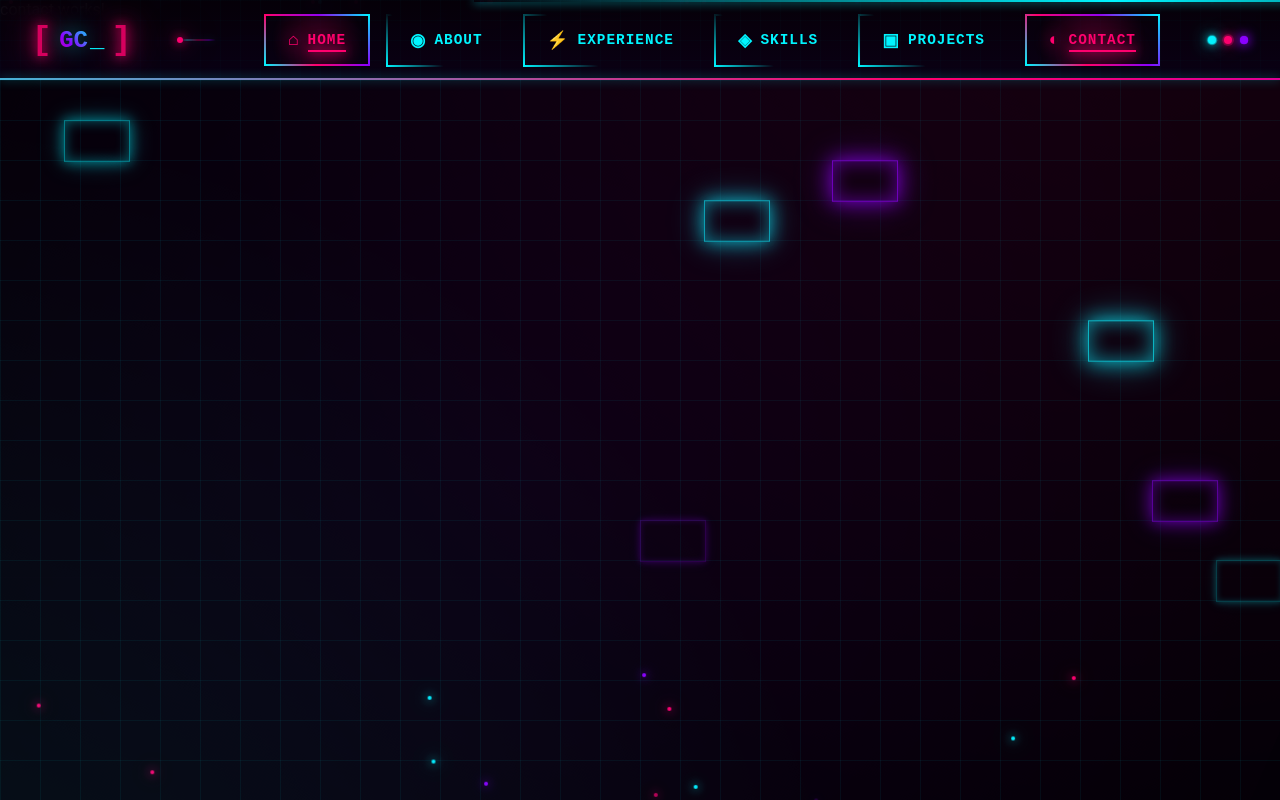
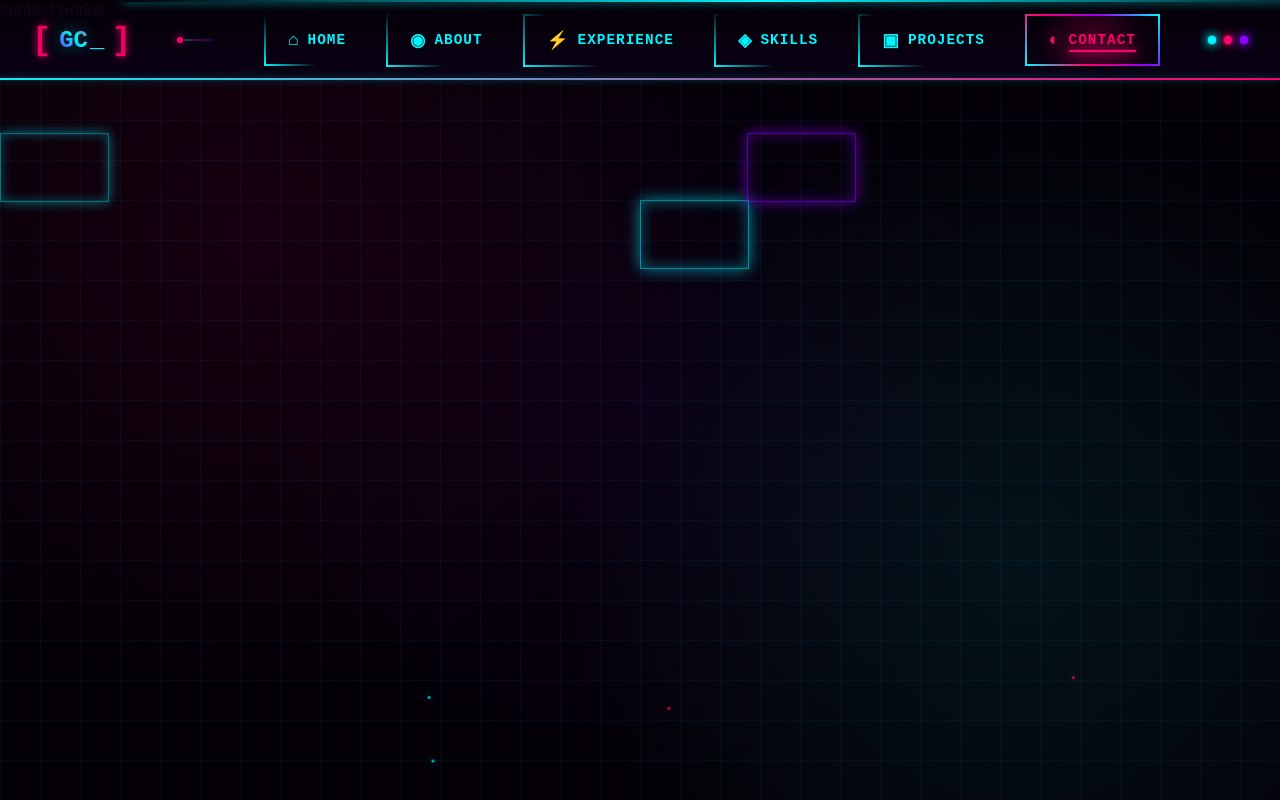
Before and after one commit to Garbi-Collector/garbi-collector.github.io, an Angular app: page /contact in a window 1280 px wide. Built offline with nearby package versions, Linux system fonts and the light colour scheme.

Commit message:
optimizacion de carga

```diff
--- a/package.json
+++ b/package.json
@@ -7,7 +7,7 @@
     "build": "ng build",
     "watch": "ng build --watch --configuration development",
     "test": "ng test",
-    "deploy:gh": "ng build --output-path dist/garbi-collector.github.io --base-href \"https://garbi-collector.github.io/garbi-collector.github.io/\" && npx angular-cli-ghpages --dir=dist/garbi-collector.github.io/browser"
+    "deploy:gh": "ng build --configuration production --base-href \"/\" && npx angular-cli-ghpages --dir=dist/garbi-collector.github.io/browser"
   },
   "private": true,
   "dependencies": {
--- a/src/app/background/background/background.component.scss
+++ b/src/app/background/background/background.component.scss
@@ -12,7 +12,7 @@
   overflow: hidden;
 }
 
-// Grid 3D con cubos que se levantan
+// Grid 3D con cubos que se levantan - OPTIMIZADO
 .grid-3d {
   position: absolute;
   top: 0;
@@ -20,8 +20,8 @@
   width: 100%;
   height: 100%;
   display: grid;
-  grid-template-columns: repeat(20, 1fr);
-  grid-template-rows: repeat(20, 1fr);
+  grid-template-columns: repeat(12, 1fr); // ✅ Reducido de 20 a 12
+  grid-template-rows: repeat(12, 1fr); // ✅ Reducido de 20 a 12
   pointer-events: none;
 
   .grid-cube {
@@ -30,6 +30,7 @@
     position: relative;
     transform-style: preserve-3d;
     animation: cube-rise infinite ease-in-out;
+    will-change: transform; // ✅ Optimización GPU
 
     &::before {
       content: '';
@@ -42,27 +43,22 @@
       border: 1px solid transparent;
       transform: translateZ(0);
       transition: all 0.3s ease;
+      will-change: border-color, box-shadow; // ✅ Optimización GPU
     }
 
     &.cyan::before {
-      border-color: rgba(0, 245, 255, 0);
-      box-shadow: inset 0 0 20px rgba(0, 245, 255, 0);
       animation: glow-cyan-border infinite ease-in-out;
       animation-duration: inherit;
       animation-delay: inherit;
     }
 
     &.pink::before {
-      border-color: rgba(255, 0, 110, 0);
-      box-shadow: inset 0 0 20px rgba(255, 0, 110, 0);
       animation: glow-pink-border infinite ease-in-out;
       animation-duration: inherit;
       animation-delay: inherit;
     }
 
     &.purple::before {
-      border-color: rgba(139, 0, 255, 0);
-      box-shadow: inset 0 0 20px rgba(139, 0, 255, 0);
       animation: glow-purple-border infinite ease-in-out;
       animation-duration: inherit;
       animation-delay: inherit;
@@ -75,59 +71,50 @@
     transform: translateZ(0) rotateX(0deg);
   }
   50% {
-    transform: translateZ(30px) rotateX(10deg);
+    transform: translateZ(20px) rotateX(5deg); // ✅ Reducido de 30px a 20px
   }
 }
 
 @keyframes glow-cyan-border {
   0%, 100% {
     border-color: rgba(0, 245, 255, 0);
-    box-shadow:
-      inset 0 0 0 rgba(0, 245, 255, 0),
-      0 0 0 rgba(0, 245, 255, 0);
+    box-shadow: inset 0 0 0 rgba(0, 245, 255, 0);
   }
   50% {
-    border-color: rgba(0, 245, 255, 0.8);
+    border-color: rgba(0, 245, 255, 0.6); // ✅ Reducido de 0.8 a 0.6
     box-shadow:
-      inset 0 0 20px rgba(0, 245, 255, 0.6),
-      0 0 20px rgba(0, 245, 255, 0.8),
-      0 0 40px rgba(0, 245, 255, 0.4);
+      inset 0 0 15px rgba(0, 245, 255, 0.4), // ✅ Reducido blur
+      0 0 15px rgba(0, 245, 255, 0.6);
   }
 }
 
 @keyframes glow-pink-border {
   0%, 100% {
     border-color: rgba(255, 0, 110, 0);
-    box-shadow:
-      inset 0 0 0 rgba(255, 0, 110, 0),
-      0 0 0 rgba(255, 0, 110, 0);
+    box-shadow: inset 0 0 0 rgba(255, 0, 110, 0);
   }
   50% {
-    border-color: rgba(255, 0, 110, 0.8);
+    border-color: rgba(255, 0, 110, 0.6);
     box-shadow:
-      inset 0 0 20px rgba(255, 0, 110, 0.6),
-      0 0 20px rgba(255, 0, 110, 0.8),
-      0 0 40px rgba(255, 0, 110, 0.4);
+      inset 0 0 15px rgba(255, 0, 110, 0.4),
+      0 0 15px rgba(255, 0, 110, 0.6);
   }
 }
 
 @keyframes glow-purple-border {
   0%, 100% {
     border-color: rgba(139, 0, 255, 0);
-    box-shadow:
-      inset 0 0 0 rgba(139, 0, 255, 0),
-      0 0 0 rgba(139, 0, 255, 0);
+    box-shadow: inset 0 0 0 rgba(139, 0, 255, 0);
   }
   50% {
-    border-color: rgba(139, 0, 255, 0.8);
+    border-color: rgba(139, 0, 255, 0.6);
     box-shadow:
-      inset 0 0 20px rgba(139, 0, 255, 0.6),
-      0 0 20px rgba(139, 0, 255, 0.8),
-      0 0 40px rgba(139, 0, 255, 0.4);
+      inset 0 0 15px rgba(139, 0, 255, 0.4),
+      0 0 15px rgba(139, 0, 255, 0.6);
   }
 }
 
-// Líneas de escaneo estilo CRT
+// Líneas de escaneo estilo CRT - OPTIMIZADO
 .scan-lines {
   position: absolute;
   top: 0;
@@ -136,14 +123,15 @@
   height: 100%;
   background: repeating-linear-gradient(
       0deg,
-      rgba(0, 0, 0, 0.15),
-      rgba(0, 0, 0, 0.15) 1px,
+      rgba(0, 0, 0, 0.1), // ✅ Reducido de 0.15 a 0.1
+      rgba(0, 0, 0, 0.1) 1px,
       transparent 1px,
       transparent 2px
   );
   pointer-events: none;
-  opacity: 0.3;
-  animation: scan-move 8s linear infinite;
+  opacity: 0.2; // ✅ Reducido de 0.3 a 0.2
+  animation: scan-move 10s linear infinite; // ✅ Aumentado de 8s a 10s
+  will-change: transform; // ✅ Optimización GPU
 }
 
 @keyframes scan-move {
@@ -155,7 +143,7 @@
   }
 }
 
-// Partículas LED
+// Partículas LED - OPTIMIZADO
 .led-particles {
   position: absolute;
   top: 0;
@@ -166,24 +154,25 @@
 
   .particle {
     position: absolute;
-    width: 4px;
-    height: 4px;
+    width: 3px; // ✅ Reducido de 4px a 3px
+    height: 3px;
     border-radius: 50%;
     animation: particle-float infinite ease-in-out;
+    will-change: transform, opacity; // ✅ Optimización GPU
 
     &.cyan {
       background: $neon-cyan;
-      box-shadow: 0 0 10px $neon-cyan, 0 0 20px $neon-cyan;
+      box-shadow: 0 0 8px $neon-cyan; // ✅ Reducido blur de 10px a 8px
     }
 
     &.pink {
       background: $neon-pink;
-      box-shadow: 0 0 10px $neon-pink, 0 0 20px $neon-pink;
+      box-shadow: 0 0 8px $neon-pink;
     }
 
     &.purple {
       background: $neon-purple;
-      box-shadow: 0 0 10px $neon-purple, 0 0 20px $neon-purple;
+      box-shadow: 0 0 8px $neon-purple;
     }
   }
 }
@@ -194,13 +183,22 @@
     opacity: 0;
   }
   10% {
-    opacity: 1;
+    opacity: 0.8; // ✅ Reducido de 1 a 0.8
   }
   90% {
-    opacity: 1;
+    opacity: 0.8;
   }
   100% {
     transform: translateY(-100px) translateX(100px);
     opacity: 0;
   }
 }
+
+// ✅ Media query para reducir animaciones en dispositivos de bajo rendimiento
+@media (prefers-reduced-motion: reduce) {
+  .grid-cube,
+  .scan-lines,
+  .particle {
+    animation: none !important;
+  }
+}
--- a/src/app/background/background/background.component.ts
+++ b/src/app/background/background/background.component.ts
@@ -37,7 +37,7 @@ export class BackgroundComponent implements OnInit, OnDestroy {
   }
 
   generateParticles() {
-    const particleCount = 30;
+    const particleCount = 15; // ✅ Reducido de 30 a 15
     const colors = ['cyan', 'pink', 'purple'];
 
     for (let i = 0; i < particleCount; i++) {
@@ -51,16 +51,16 @@ export class BackgroundComponent implements OnInit, OnDestroy {
   }
 
   generateGridCubes() {
-    const cubeCount = 12;
+    const cubeCount = 6; // ✅ Reducido de 12 a 6
     const colors = ['cyan', 'pink', 'purple'];
-    const gridSize = 20;
+    const gridSize = 12; // ✅ Reducido de 20x20 a 12x12 (144 elementos en lugar de 400)
 
     for (let i = 0; i < cubeCount; i++) {
       this.gridCubes.push({
         row: Math.floor(Math.random() * gridSize),
         col: Math.floor(Math.random() * gridSize),
         animationDelay: `${Math.random() * 8}s`,
-        animationDuration: `${3 + Math.random() * 3}s`,
+        animationDuration: `${4 + Math.random() * 2}s`, // ✅ Duración más corta
         color: colors[Math.floor(Math.random() * colors.length)]
       });
     }
--- a/src/app/components/nav-button/nav-button.component.html
+++ b/src/app/components/nav-button/nav-button.component.html
@@ -1,6 +1,7 @@
 <a
   [routerLink]="route"
   routerLinkActive="active"
+  [routerLinkActiveOptions]="{ exact: true }"
   class="nav-button">
   <span class="nav-button-border"></span>
   <span class="nav-button-content">
--- a/src/app/layouts/topbar/topbar.component.scss
+++ b/src/app/layouts/topbar/topbar.component.scss
@@ -9,7 +9,7 @@
   z-index: 1000;
   transition: all $transition-medium;
 
-  // Efectos de fondo
+  // Efectos de fondo - OPTIMIZADO
   .topbar-bg {
     position: absolute;
     top: 0;
@@ -26,10 +26,10 @@
       height: 100%;
       background: linear-gradient(
           180deg,
-          rgba($primary-darker, 0.95) 0%,
-          rgba($primary-dark, 0.9) 100%
+          rgba($primary-darker, 0.97) 0%, // ✅ Aumentada opacidad
+          rgba($primary-dark, 0.95) 100%
       );
-      backdrop-filter: blur(10px);
+      // ✅ ELIMINADO backdrop-filter: blur(10px) - muy costoso en performance
       transition: all $transition-medium;
     }
 
@@ -40,10 +40,10 @@
       width: 100%;
       height: 100%;
       background-image:
-        linear-gradient(rgba($neon-cyan, 0.03) 1px, transparent 1px),
-        linear-gradient(90deg, rgba($neon-cyan, 0.03) 1px, transparent 1px);
+        linear-gradient(rgba($neon-cyan, 0.02) 1px, transparent 1px), // ✅ Reducido de 0.03
+        linear-gradient(90deg, rgba($neon-cyan, 0.02) 1px, transparent 1px);
       background-size: 20px 20px;
-      opacity: 0.5;
+      opacity: 0.4; // ✅ Reducido de 0.5
     }
 
     .topbar-scanline {
@@ -58,8 +58,9 @@
           $neon-cyan 50%,
           transparent 100%
       );
-      box-shadow: 0 0 10px $neon-cyan;
-      animation: scanline-move 8s linear infinite;
+      box-shadow: 0 0 8px $neon-cyan; // ✅ Reducido blur
+      animation: scanline-move 10s linear infinite; // ✅ Ralentizado de 8s a 10s
+      will-change: transform; // ✅ Optimización GPU
     }
   }
 
@@ -75,7 +76,7 @@
     gap: $spacing-xl;
   }
 
-  // Brand / Logo
+  // Brand / Logo - OPTIMIZADO
   .topbar-brand {
     display: flex;
     align-items: center;
@@ -86,12 +87,13 @@
     cursor: pointer;
     position: relative;
     transition: all $transition-medium;
+    will-change: transform; // ✅ Optimización GPU
 
     .brand-bracket {
       color: $neon-pink;
       font-size: 2rem;
-      text-shadow: $led-pink;
-      animation: bracket-pulse 2s ease-in-out infinite;
+      text-shadow: 0 0 8px $neon-pink; // ✅ Simplificado
+      animation: bracket-pulse 3s ease-in-out infinite; // ✅ Ralentizado de 2s a 3s
       transition: all $transition-medium;
     }
 
@@ -106,8 +108,8 @@
         -webkit-background-clip: text;
         -webkit-text-fill-color: transparent;
         background-clip: text;
-        animation: gradient-shift 3s ease infinite;
-        filter: drop-shadow(0 0 10px rgba($neon-cyan, 0.5));
+        animation: gradient-shift 4s ease infinite; // ✅ Ralentizado
+        filter: drop-shadow(0 0 8px rgba($neon-cyan, 0.4)); // ✅ Reducido blur
       }
 
       .brand-cursor {
@@ -123,7 +125,7 @@
       transform: translate(-50%, -50%);
       width: 150%;
       height: 150%;
-      background: radial-gradient(circle, rgba($neon-pink, 0.2) 0%, transparent 70%);
+      background: radial-gradient(circle, rgba($neon-pink, 0.15) 0%, transparent 70%); // ✅ Reducida opacidad
       border-radius: 50%;
       opacity: 0;
       transition: opacity $transition-medium;
@@ -135,7 +137,7 @@
 
       .brand-bracket {
         color: $neon-cyan;
-        text-shadow: $led-cyan;
+        text-shadow: 0 0 10px $neon-cyan;
       }
 
       .brand-glow {
@@ -145,12 +147,12 @@
     }
   }
 
-  // Línea divisoria decorativa
+  // Línea divisoria decorativa - OPTIMIZADO
   .topbar-divider {
     flex: 1;
     height: 2px;
     position: relative;
-    display: none; // Oculto en mobile
+    display: none;
 
     @media (min-width: 1024px) {
       display: block;
@@ -170,9 +172,10 @@
           $neon-purple 80%,
           transparent 100%
       );
-      box-shadow: 0 0 10px rgba($neon-cyan, 0.5);
+      box-shadow: 0 0 8px rgba($neon-cyan, 0.4); // ✅ Reducido blur
       opacity: 0.3;
-      animation: divider-flow 4s linear infinite;
+      animation: divider-flow 5s linear infinite; // ✅ Ralentizado de 4s a 5s
+      will-change: background-position; // ✅ Optimización GPU
     }
 
     .divider-dot {
@@ -184,8 +187,9 @@
       height: 6px;
       border-radius: 50%;
       background: $neon-pink;
-      box-shadow: $led-pink;
-      animation: dot-slide 4s linear infinite;
+      box-shadow: 0 0 8px $neon-pink; // ✅ Reducido blur
+      animation: dot-slide 5s linear infinite; // ✅ Ralentizado
+      will-change: left; // ✅ Optimización GPU
     }
   }
 
@@ -196,11 +200,11 @@
     gap: $spacing-sm;
 
     @media (max-width: 768px) {
-      display: none; // Ocultar en mobile (agregar menú hamburguesa después)
+      display: none;
     }
   }
 
-  // Decoraciones LED
+  // Decoraciones LED - OPTIMIZADO
   .topbar-decorations {
     display: flex;
     gap: $spacing-xs;
@@ -221,39 +225,40 @@
         width: 100%;
         height: 100%;
         border-radius: 50%;
-        animation: led-blink 2s ease-in-out infinite;
+        animation: led-blink 3s ease-in-out infinite; // ✅ Ralentizado de 2s a 3s
+        will-change: opacity, transform; // ✅ Optimización GPU
       }
 
       &.led-1 {
         background: $neon-cyan;
-        box-shadow: 0 0 10px $neon-cyan;
+        box-shadow: 0 0 8px $neon-cyan; // ✅ Reducido blur
 
         &::before {
           background: $neon-cyan;
-          box-shadow: 0 0 15px $neon-cyan;
+          box-shadow: 0 0 12px $neon-cyan; // ✅ Reducido blur
           animation-delay: 0s;
         }
       }
 
       &.led-2 {
         background: $neon-pink;
-        box-shadow: 0 0 10px $neon-pink;
+        box-shadow: 0 0 8px $neon-pink;
 
         &::before {
           background: $neon-pink;
-          box-shadow: 0 0 15px $neon-pink;
-          animation-delay: 0.7s;
+          box-shadow: 0 0 12px $neon-pink;
+          animation-delay: 1s;
         }
       }
 
       &.led-3 {
         background: $neon-purple;
-        box-shadow: 0 0 10px $neon-purple;
+        box-shadow: 0 0 8px $neon-purple;
 
         &::before {
           background: $neon-purple;
-          box-shadow: 0 0 15px $neon-purple;
-          animation-delay: 1.4s;
+          box-shadow: 0 0 12px $neon-purple;
+          animation-delay: 2s;
         }
       }
     }
@@ -273,20 +278,21 @@
         $neon-purple 100%
     );
     background-size: 200% 200%;
-    box-shadow: 0 0 10px rgba($neon-cyan, 0.5);
-    animation: gradient-shift 5s ease infinite;
+    box-shadow: 0 0 8px rgba($neon-cyan, 0.4); // ✅ Reducido blur
+    animation: gradient-shift 6s ease infinite; // ✅ Ralentizado de 5s a 6s
+    will-change: background-position; // ✅ Optimización GPU
   }
 
   // Estado cuando se hace scroll
   &.scrolled {
     height: 70px;
-    box-shadow: 0 8px 32px rgba(0, 0, 0, 0.8);
+    box-shadow: 0 8px 24px rgba(0, 0, 0, 0.8); // ✅ Reducido blur
 
     .topbar-bg .topbar-gradient {
       background: linear-gradient(
           180deg,
-          rgba($primary-darker, 0.98) 0%,
-          rgba($primary-dark, 0.95) 100%
+          rgba($primary-darker, 0.99) 0%,
+          rgba($primary-dark, 0.97) 100%
       );
     }
 
@@ -300,7 +306,7 @@
   }
 }
 
-// Animaciones
+// Animaciones - OPTIMIZADAS
 @keyframes scanline-move {
   0% {
     left: -100%;
@@ -316,8 +322,8 @@
     transform: scale(1);
   }
   50% {
-    opacity: 0.7;
-    transform: scale(1.1);
+    opacity: 0.8; // ✅ Menos contraste
+    transform: scale(1.05); // ✅ Menos movimiento
   }
 }
 
@@ -354,19 +360,19 @@
     transform: translate(-50%, -50%) scale(1);
   }
   50% {
-    opacity: 0.3;
-    transform: translate(-50%, -50%) scale(1.5);
+    opacity: 0.4; // ✅ Menos contraste
+    transform: translate(-50%, -50%) scale(1.3); // ✅ Menos movimiento
   }
 }
 
 @keyframes glow-pulse {
   0%, 100% {
-    opacity: 0.5;
+    opacity: 0.6; // ✅ Menos contraste
     transform: translate(-50%, -50%) scale(1);
   }
   50% {
     opacity: 1;
-    transform: translate(-50%, -50%) scale(1.2);
+    transform: translate(-50%, -50%) scale(1.15); // ✅ Menos movimiento
   }
 }
 
@@ -393,3 +399,14 @@
     }
   }
 }
+
+// ✅ Reducir animaciones en dispositivos de bajo rendimiento
+@media (prefers-reduced-motion: reduce) {
+  .topbar-scanline,
+  .divider-line,
+  .divider-dot,
+  .led-indicator::before,
+  .topbar-border {
+    animation: none !important;
+  }
+}
--- a/src/app/pages/home/home.component.html
+++ b/src/app/pages/home/home.component.html
@@ -12,13 +12,14 @@
         <div class="cyber-line line-3">
           <div class="led-strip"></div>
         </div>
+
         <div class="cyber-corner corner-1"></div>
         <div class="cyber-corner corner-2"></div>
         <div class="cyber-corner corner-3"></div>
         <div class="cyber-corner corner-4"></div>
       </div>
 
-      <!-- Contenido principal -->
+
       <div class="hero-content">
         <!-- Saludo animado con efecto glitch -->
         <div class="greeting">
--- a/src/app/pages/home/home.component.scss
+++ b/src/app/pages/home/home.component.scss
@@ -184,6 +184,7 @@
     border: 3px solid $neon-cyan;
     box-shadow: $led-cyan;
     animation: corner-pulse 2s ease-in-out infinite;
+    z-index: -4;
 
     &::before,
     &::after {
--- a/src/styles.scss
+++ b/src/styles.scss
@@ -14,7 +14,7 @@ body {
   overflow-x: hidden;
   position: relative;
 
-  // Cyberpunk grid background mejorado
+  // ✅ Grid simplificado - sin animación pesada
   &::before {
     content: '';
     position: fixed;
@@ -23,64 +23,40 @@ body {
     width: 100%;
     height: 100%;
     background-image:
-      linear-gradient(rgba(0, 245, 255, 0.1) 1px, transparent 1px),
-      linear-gradient(90deg, rgba(0, 245, 255, 0.1) 1px, transparent 1px);
+      linear-gradient(rgba(0, 245, 255, 0.05) 1px, transparent 1px), // ✅ Reducido de 0.1 a 0.05
+      linear-gradient(90deg, rgba(0, 245, 255, 0.05) 1px, transparent 1px);
     background-size: 40px 40px;
     pointer-events: none;
     z-index: -1;
-    animation: grid-pulse 4s ease-in-out infinite;
+    // ✅ Eliminada animación grid-pulse (pesada)
   }
 
-  // Efecto de niebla/humo
+  // ✅ Niebla estática - sin animación
   &::after {
     content: '';
     position: fixed;
-    top: -50%;
-    left: -50%;
-    width: 200%;
-    height: 200%;
+    top: 0;
+    left: 0;
+    width: 100%;
+    height: 100%;
     background:
-      radial-gradient(circle at 20% 30%, rgba(255, 0, 110, 0.15) 0%, transparent 40%),
-      radial-gradient(circle at 80% 70%, rgba(0, 245, 255, 0.15) 0%, transparent 40%),
-      radial-gradient(circle at 50% 50%, rgba(139, 0, 255, 0.1) 0%, transparent 50%);
+      radial-gradient(circle at 20% 30%, rgba(255, 0, 110, 0.08) 0%, transparent 40%), // ✅ Reducida opacidad
+      radial-gradient(circle at 80% 70%, rgba(0, 245, 255, 0.08) 0%, transparent 40%),
+      radial-gradient(circle at 50% 50%, rgba(139, 0, 255, 0.05) 0%, transparent 50%);
     pointer-events: none;
     z-index: -1;
-    animation: fog-move 20s ease-in-out infinite;
+    // ✅ Eliminada animación fog-move (muy pesada)
   }
 }
 
-@keyframes grid-pulse {
-  0%, 100% {
-    opacity: 1;
-  }
-  50% {
-    opacity: 0.5;
-  }
-}
-
-@keyframes fog-move {
-  0%, 100% {
-    transform: translate(0, 0) rotate(0deg);
-    opacity: 0.3;
-  }
-  33% {
-    transform: translate(-5%, 5%) rotate(120deg);
-    opacity: 0.5;
-  }
-  66% {
-    transform: translate(5%, -5%) rotate(240deg);
-    opacity: 0.4;
-  }
-}
-
-// Scrollbar personalizado con efecto neon
+// ✅ Scrollbar optimizado
 ::-webkit-scrollbar {
-  width: 12px;
+  width: 10px; // ✅ Reducido de 12px a 10px
 }
 
 ::-webkit-scrollbar-track {
   background: $primary-dark;
-  border-left: 1px solid rgba(0, 245, 255, 0.3);
+  border-left: 1px solid rgba(0, 245, 255, 0.2); // ✅ Reducida opacidad
 }
 
 ::-webkit-scrollbar-thumb {
@@ -88,11 +64,11 @@ body {
   background-size: 200% 200%;
   border-radius: 6px;
   border: 2px solid $primary-dark;
-  box-shadow: $led-cyan;
-  animation: gradient-shift 3s ease infinite;
+  box-shadow: 0 0 5px rgba(0, 245, 255, 0.5); // ✅ Simplificado
+  animation: gradient-shift 4s ease infinite; // ✅ Ralentizado de 3s a 4s
 
   &:hover {
-    box-shadow: $led-pink;
+    box-shadow: 0 0 8px rgba(255, 0, 110, 0.6); // ✅ Simplificado
   }
 }
 
@@ -105,43 +81,41 @@ body {
   }
 }
 
-// Animaciones globales mejoradas
+// ✅ Animaciones globales optimizadas
 @keyframes glitch {
   0% {
     transform: translate(0);
-    text-shadow: 0 0 10px $neon-cyan;
+    text-shadow: 0 0 8px $neon-cyan; // ✅ Reducido blur
   }
   20% {
-    transform: translate(-3px, 3px);
-    text-shadow: -3px 0 10px $neon-pink, 3px 0 10px $neon-cyan;
+    transform: translate(-2px, 2px); // ✅ Reducido movimiento
+    text-shadow: -2px 0 8px $neon-pink, 2px 0 8px $neon-cyan;
   }
   40% {
-    transform: translate(-3px, -3px);
-    text-shadow: 3px 0 10px $neon-pink, -3px 0 10px $neon-cyan;
+    transform: translate(-2px, -2px);
+    text-shadow: 2px 0 8px $neon-pink, -2px 0 8px $neon-cyan;
   }
   60% {
-    transform: translate(3px, 3px);
-    text-shadow: -3px 0 10px $neon-cyan, 3px 0 10px $neon-pink;
+    transform: translate(2px, 2px);
+    text-shadow: -2px 0 8px $neon-cyan, 2px 0 8px $neon-pink;
   }
   80% {
-    transform: translate(3px, -3px);
-    text-shadow: 3px 0 10px $neon-cyan, -3px 0 10px $neon-pink;
+    transform: translate(2px, -2px);
+    text-shadow: 2px 0 8px $neon-cyan, -2px 0 8px $neon-pink;
   }
   100% {
     transform: translate(0);
-    text-shadow: 0 0 10px $neon-cyan;
+    text-shadow: 0 0 8px $neon-cyan;
   }
 }
 
 @keyframes neon-pulse {
   0%, 100% {
-    filter: drop-shadow(0 0 5px currentColor)
-    drop-shadow(0 0 10px currentColor);
+    filter: drop-shadow(0 0 5px currentColor); // ✅ Reducido blur
   }
   50% {
-    filter: drop-shadow(0 0 20px currentColor)
-    drop-shadow(0 0 30px currentColor)
-    drop-shadow(0 0 40px currentColor);
+    filter: drop-shadow(0 0 15px currentColor) // ✅ Reducido blur
+    drop-shadow(0 0 25px currentColor);
   }
 }
 
@@ -150,7 +124,7 @@ body {
     transform: translateY(0) rotate(0deg);
   }
   50% {
-    transform: translateY(-20px) rotate(180deg);
+    transform: translateY(-15px) rotate(180deg); // ✅ Reducido de -20px a -15px
   }
 }
 
@@ -159,10 +133,7 @@ body {
     opacity: 1;
   }
   50% {
-    opacity: 0.8;
-  }
-  75% {
-    opacity: 0.6;
+    opacity: 0.85; // ✅ Menos contraste
   }
 }
 
@@ -179,57 +150,19 @@ body {
   -webkit-background-clip: text;
   -webkit-text-fill-color: transparent;
   background-clip: text;
-  animation: gradient-shift 3s ease infinite;
+  animation: gradient-shift 4s ease infinite; // ✅ Ralentizado
 }
 
-// Efectos de partículas LED
-.led-particles {
-  position: fixed;
-  top: 0;
-  left: 0;
-  width: 100%;
-  height: 100%;
-  pointer-events: none;
-  z-index: 1;
-  overflow: hidden;
+// ✅ ELIMINADA la sección .led-particles duplicada que estaba en styles.scss
+// Ahora solo existe en background.component.scss
 
-  .particle {
-    position: absolute;
-    width: 3px;
-    height: 3px;
-    border-radius: 50%;
-    animation: particle-float 15s linear infinite;
-
-    &.cyan {
-      background: $neon-cyan;
-      box-shadow: $led-cyan;
-    }
-
-    &.pink {
-      background: $neon-pink;
-      box-shadow: $led-pink;
-    }
-
-    &.purple {
-      background: $neon-purple;
-      box-shadow: $led-purple;
-    }
+// ✅ Media query para performance
+@media (prefers-reduced-motion: reduce) {
+  *,
+  *::before,
+  *::after {
+    animation-duration: 0.01ms !important;
+    animation-iteration-count: 1 !important;
+    transition-duration: 0.01ms !important;
   }
 }
-
-@keyframes particle-float {
-  0% {
-    transform: translateY(100vh) translateX(0) scale(0);
-    opacity: 0;
-  }
-  10% {
-    opacity: 1;
-  }
-  90% {
-    opacity: 1;
-  }
-  100% {
-    transform: translateY(-100vh) translateX(100px) scale(1);
-    opacity: 0;
-  }
-}
```
Also changed, not shown: angular.json (+4 -4 lines).
